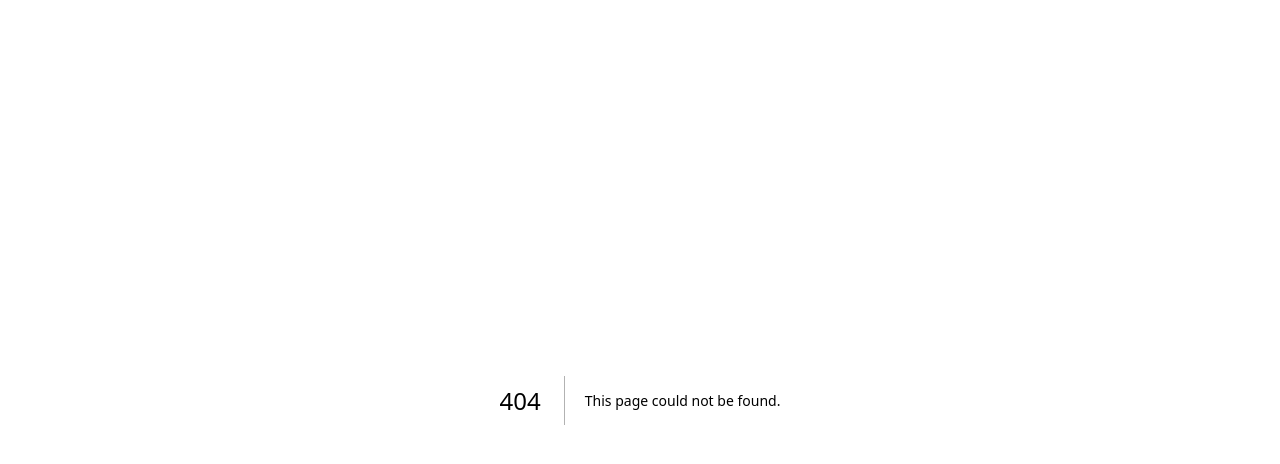
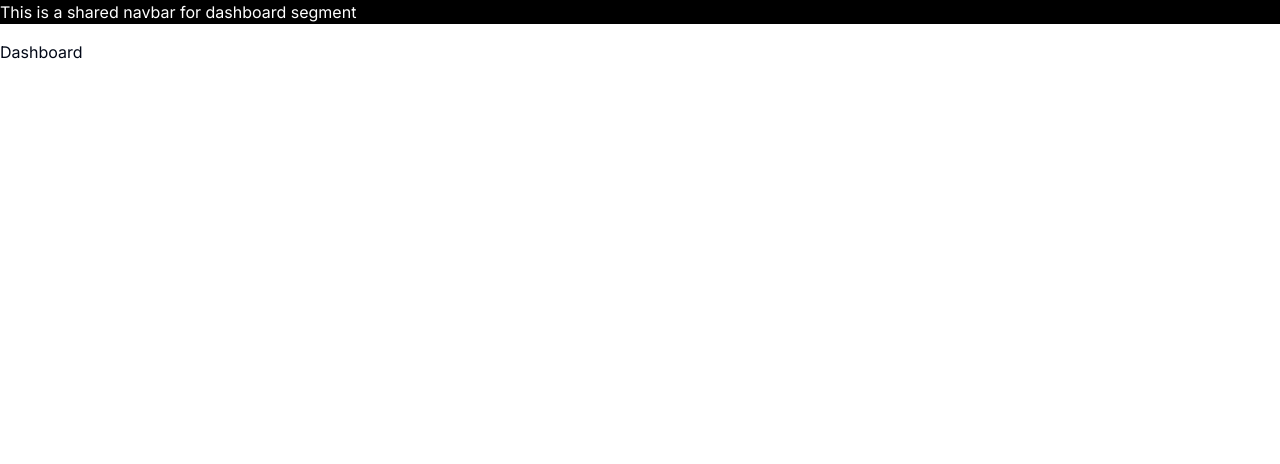
Before and after one commit to redsubmarine/next-auth, a Next.js app: page /dashboard in a window 1280 px wide. Before the commit this address had no page. Shown: the top 464 px of the page. Built offline with nearby package versions, Linux system fonts and the light colour scheme.

Commit message:
add pages with custom layout

```diff
--- /dev/null
+++ b/app/auth/login/page.tsx
@@ -0,0 +1,9 @@
+import { FunctionComponent } from 'react'
+
+interface LoginPageProps {}
+
+const LoginPage: FunctionComponent<LoginPageProps> = () => {
+  return <div>LoginPage!</div>
+}
+
+export default LoginPage
--- /dev/null
+++ b/app/dashboard/layout.tsx
@@ -0,0 +1,14 @@
+const DashboardLayout = ({
+  children,
+}: Readonly<{
+  children: React.ReactNode
+}>) => {
+  return (
+    <div className="flex flex-col gap-y-4">
+      <nav className="bg-black text-white">This is a shared navbar for dashboard segment</nav>
+      {children}
+    </div>
+  )
+}
+
+export default DashboardLayout
--- /dev/null
+++ b/app/dashboard/page.tsx
@@ -0,0 +1,9 @@
+import { FunctionComponent } from 'react'
+
+interface DashboardProps {}
+
+const Dashboard: FunctionComponent<DashboardProps> = () => {
+  return <div>Dashboard</div>
+}
+
+export default Dashboard
--- /dev/null
+++ b/app/dashboard/settings/page.tsx
@@ -0,0 +1,9 @@
+import { FunctionComponent } from 'react'
+
+interface SettingsProps {}
+
+const Settings: FunctionComponent<SettingsProps> = () => {
+  return <div>Settings!</div>
+}
+
+export default Settings
--- /dev/null
+++ b/app/dashboard/users/page.tsx
@@ -0,0 +1,9 @@
+import { FunctionComponent } from 'react'
+
+interface UsersProps {}
+
+const Users: FunctionComponent<UsersProps> = () => {
+  return <div>Users</div>
+}
+
+export default Users
```
